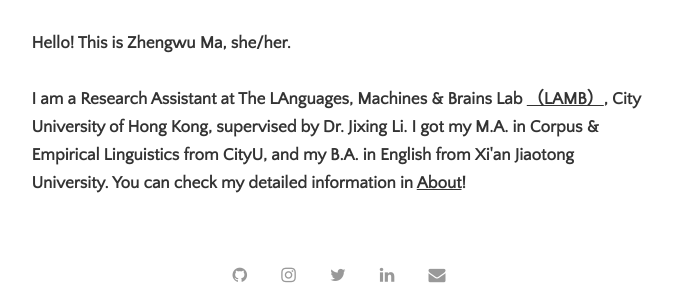
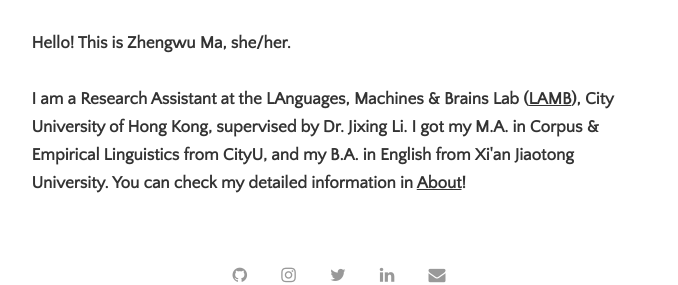
Before and after one commit to zhengwuma/zhengwuma.github.io, a Jekyll site: the page built from index.html, in a window 1280 px wide. Shown: the part 583-868 px from the top of the page, without its empty margins (301-979 px from the left). Built offline with Jekyll 4.4.1, drawn with Linux system fonts in a browser that asks for light colours; the list of posts is cut into pages by our own code.

```diff
--- a/index.html
+++ b/index.html
@@ -6,5 +6,5 @@ title: Home
 <h4>
   Hello! This is Zhengwu Ma, she/her. <br><br>
 
-  I am a Research Assistant at The LAnguages, Machines & Brains Lab <a href="https://compneurolinglab.github.io/">（LAMB）</a>, City University of Hong Kong, supervised by Dr. Jixing Li. I got my M.A. in Corpus & Empirical Linguistics from CityU, and my B.A. in English from Xi'an Jiaotong University. You can check my detailed information in <a href="https://zhengwuma.github.io/about.html">About</a>! <br>
+  I am a Research Assistant at the LAnguages, Machines & Brains Lab (<a href="https://compneurolinglab.github.io/">LAMB</a>), City University of Hong Kong, supervised by Dr. Jixing Li. I got my M.A. in Corpus & Empirical Linguistics from CityU, and my B.A. in English from Xi'an Jiaotong University. You can check my detailed information in <a href="https://zhengwuma.github.io/about.html">About</a>! <br>
 </h4>
```
